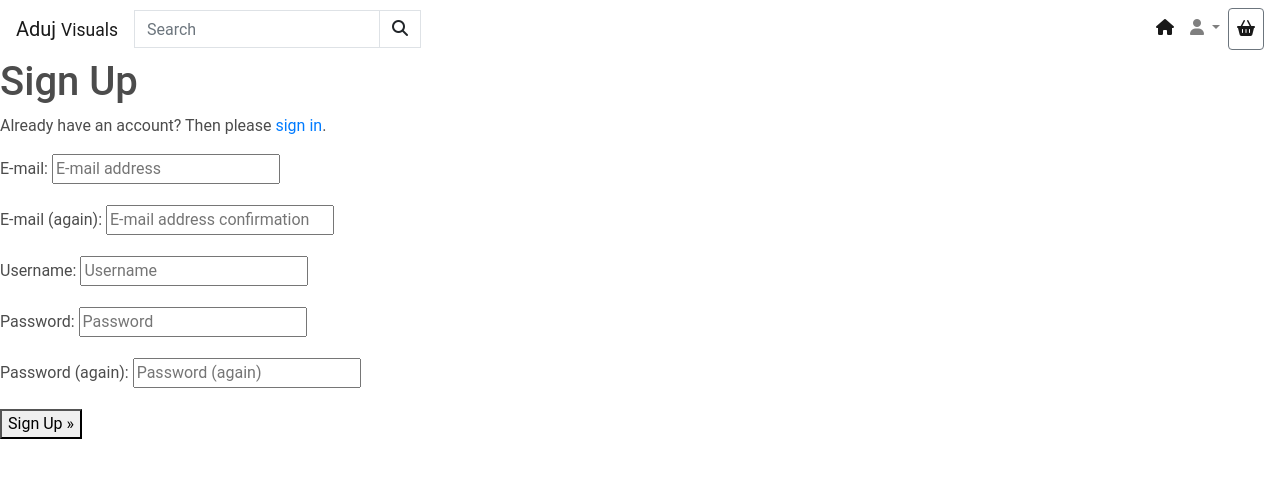
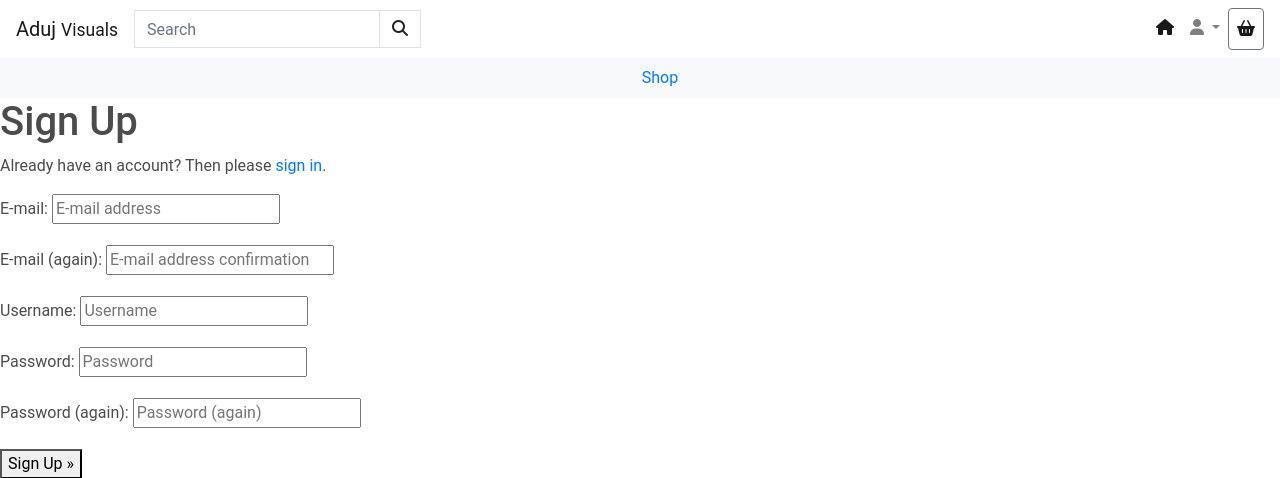
Before and after one commit to Joha-will/aduj-visuals, a Django app: page /accounts/signup/ in a window 1280 px wide. Shown: the top 478 px of the page. Run offline with Django 3.2, Linux system fonts and the light colour scheme; some libraries are stand-ins or nearby versions.

Commit message:
Created includes folder and added main nav bar content

```diff
--- a/templates/base.html
+++ b/templates/base.html
@@ -130,6 +130,7 @@
         </nav>
       </div>
       <div class="container-fluid">
+        {% include 'includes/main_nav.html' %}
       </div>
     </header>
 
--- /dev/null
+++ b/templates/includes/main_nav.html
@@ -0,0 +1,15 @@
+<nav class="navbar navbar-expand-lg bg-light row">
+    <div class="collapse navbar-collapse text-center" id="navbarTogglerDemo02">
+        <ul class="m-auto text-center">
+            <li class="d-inline p-2">
+                <a href="" class="btn-hover clr-grey">Shop</a>
+            </li>
+            {% for category in categories %}
+            <li class="d-inline p-2">
+                <a class="btn-hover clr-grey"
+                    href=""></a>
+            </li>
+            {% endfor %}
+        </ul>
+    </div>
+</nav>
```
